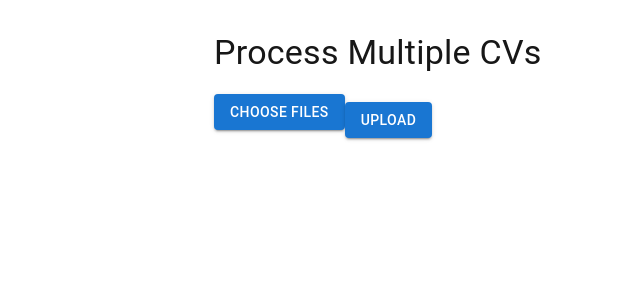
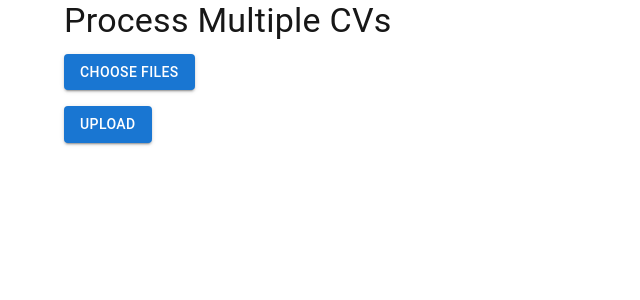
Before and after one commit to dr-joy/parse-cv, a Next.js app in the folder frontend/: page / in a window 1280 px wide. Shown: the top 300 px of the page, without its empty margins (0-640 px from the left). Built offline with nearby package versions, Linux system fonts and the light colour scheme.

Commit message:
Update page.tsx

```diff
--- a/frontend/src/app/page.tsx
+++ b/frontend/src/app/page.tsx
@@ -17,7 +17,10 @@ import {
   ListItemText,
 } from "@mui/material";
 
+import { useTheme } from "@mui/material/styles";
+
 export default function Home() {
+  const theme = useTheme();
   const [selectedFiles, setSelectedFiles] = useState([]);
   const [cvDataList, setCvDataList] = useState([]);
   const [error, setError] = useState("");
@@ -55,9 +58,10 @@ export default function Home() {
 
   const renderTable = () => {
     if (cvDataList.length === 0) return null;
+    const theme = useTheme();
 
     return (
-      <TableContainer component={Paper} sx={{ mt: 3, boxShadow: 3, borderRadius: 2 }}>
+      <TableContainer component={Paper} sx={{ width: '100%' , boxShadow: 3, borderRadius: 2 }}>
         <Typography variant="h6" sx={{ p: 2, backgroundColor: "#f5f5f5", fontWeight: "bold" }}>
           Processed CV Data
         </Typography>
@@ -89,24 +93,25 @@ export default function Home() {
   };
 
   return (
-    <Container maxWidth="md" sx={{ mt: 4 }}>
+    <Container maxWidth={false} sx={{ px: { xs: 2, sm: 6, md: 8 } }}>
       <Typography variant="h4" gutterBottom>
         Process Multiple CVs
       </Typography>
-      <form onSubmit={handleSubmit}>
-        <Button variant="contained" component="label">
+      <form onSubmit={handleSubmit} style={{  flexDirection: 'column', gap: '1rem' }}>
+        <Button variant="contained" component="label" sx={{ mr: 2 }}>
           Choose Files
           <input type="file" multiple hidden onChange={handleFileChange} />
         </Button>
+        <br/>
 
         {selectedFiles.length > 0 && (
-          <List>
+            <List sx={{ pb: 2, pt: 0 }}>
             {selectedFiles.map((file, index) => (
               <ListItem key={index}>
-                <ListItemText primary={file.name} />
+              <ListItemText primary={file.name} />
               </ListItem>
             ))}
-          </List>
+            </List>
         )}
 
         <Button
@@ -114,7 +119,14 @@ export default function Home() {
           variant="contained"
           color="primary"
           disabled={loading}
-          sx={{ mt: 2 }}
+          sx={{
+            mt: 2,
+            backgroundColor: theme.palette.mode === 'dark' ? theme.palette.grey[800] : theme.palette.primary.main,
+            color: theme.palette.mode === 'dark' ? theme.palette.grey[300] : theme.palette.common.white,
+            '&:hover': {
+              backgroundColor: theme.palette.mode === 'dark' ? theme.palette.grey[700] : theme.palette.primary.dark,
+            },
+          }}
         >
           {loading ? "Processing..." : "Upload"}
         </Button>
@@ -125,6 +137,7 @@ export default function Home() {
           {error}
         </Typography>
       )}
+       <br/>
 
       {renderTable()}
     </Container>
```
